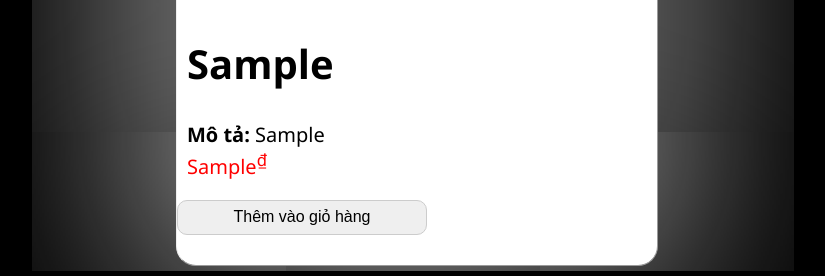
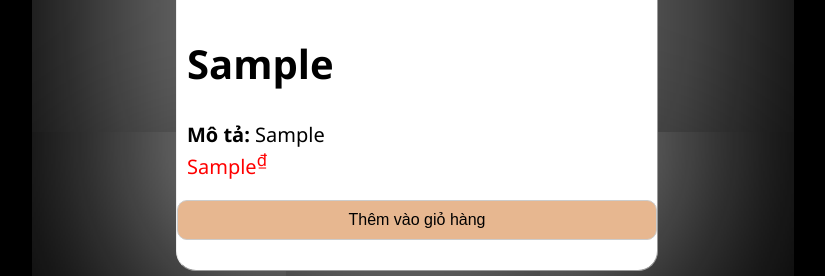
Before and after one commit to truongmainguyetnhi/SKHIN_TR., a PHP site: page /index.php?reqHanghoa=1 in a window 1280 px wide. Shown: the part 1393-1669 px from the top of the page, without its empty margins (223-1048 px from the left). Run offline with PHP 8.4, Linux system fonts and the light colour scheme; the visitor is signed in with stand-in values (Sample User, id 1); tables that the repository leaves empty or names only in its code hold one stand-in row (values such as "Sample post").

Commit message:
edit button

```diff
--- a/puplic_files/pmycss.css
+++ b/puplic_files/pmycss.css
@@ -170,19 +170,21 @@ button {
     width: 480px;
     height: 50px;
     color: #000;
-    width: 250px;
-    height: 35px;
+    width: 480px;
+    height: 40px;
     font-size: 16px;
-}
-
-.gio:hover {
     background-color: #e7b790;
     color: #000;
 }
 
+.gio:hover {
+    background-color: #000;
+    color: #e7b790;
+}
+
 button:hover {
     background-color: #000;
-    color: red;
+    color: #e7b790;
 }
 
 .mota {
```
